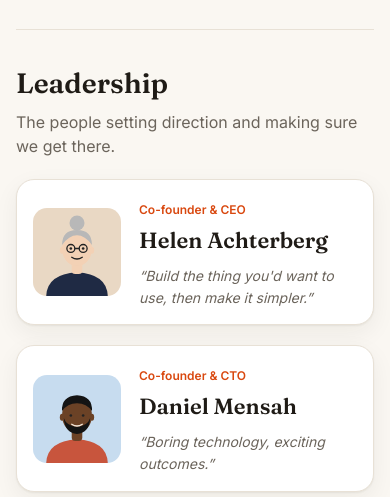
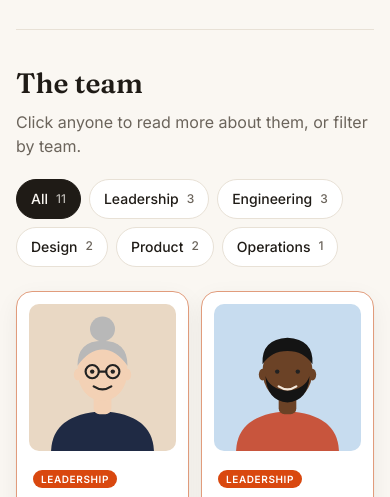
Before and after one commit to nadsella/team-page, a plain HTML site: page index.html in a window 390 px wide. Shown: the part 347-844 px from the top of the page. Drawn offline with Linux system fonts and the light colour scheme.

Commit message:
Fold leadership into the team grid with a Leadership filter

```diff
--- a/app.js
+++ b/app.js
@@ -1,58 +1,47 @@
 const grid = document.getElementById("grid");
 const filters = document.getElementById("filters");
 const dlg = document.getElementById("profile");
-const leadersEl = document.getElementById("leaders");
-const LEADERS = TEAM.filter(p => p.leader);
-const STAFF = TEAM.filter(p => !p.leader);
-const teams = ["All", ...new Set(STAFF.map(p => p.team))];
+
+// Leaders first, then everyone else in their original order.
+const PEOPLE = [...TEAM.filter(p => p.leader), ...TEAM.filter(p => !p.leader)];
+const teams = ["All", ...new Set(PEOPLE.map(p => p.team))];
+let active = "All";
 
 document.getElementById("stat-people").textContent = TEAM.length;
-document.getElementById("stat-teams").textContent = teams.length - 1;
+document.getElementById("stat-teams").textContent = new Set(TEAM.filter(p => !p.leader).map(p => p.team)).size;
 document.getElementById("stat-cities").textContent = new Set(TEAM.map(p => p.location).filter(l => l !== "Remote")).size;
-
-function renderLeaders() {
-  leadersEl.innerHTML = LEADERS.map(p => `
-    <button class="leader" data-i="${TEAM.indexOf(p)}">
-      <img src="images/${p.img}.svg" alt="Portrait of ${p.name}" width="200" height="200">
-      <span class="leader-text">
-        <span class="tag">${p.role}</span>
-        <h3>${p.name}</h3>
-        <q>${p.quote}</q>
-      </span>
-    </button>`).join("");
-}
-let active = "All";
 
 function renderFilters() {
   filters.innerHTML = teams.map(t => {
-    const n = t === "All" ? STAFF.length : STAFF.filter(p => p.team === t).length;
+    const n = t === "All" ? PEOPLE.length : PEOPLE.filter(p => p.team === t).length;
     return `<button class="chip${t === active ? " on" : ""}" data-team="${t}" aria-pressed="${t === active}">${t}<span>${n}</span></button>`;
   }).join("");
 }
 function renderGrid() {
-  const list = active === "All" ? STAFF : STAFF.filter(p => p.team === active);
+  const list = active === "All" ? PEOPLE : PEOPLE.filter(p => p.team === active);
   grid.innerHTML = list.map((p, i) => `
-    <button class="card" data-i="${TEAM.indexOf(p)}" style="--d:${i * 50}ms">
+    <button class="card${p.leader ? " is-leader" : ""}" data-i="${TEAM.indexOf(p)}" style="--d:${i * 50}ms">
       <img src="images/${p.img}.svg" alt="Portrait of ${p.name}" loading="lazy" width="200" height="200">
-      <span class="tag">${p.team}</span>
+      ${p.leader ? '<span class="badge">Leadership</span>' : `<span class="tag">${p.team}</span>`}
       <h3>${p.name}</h3>
       <p>${p.role}</p>
     </button>`).join("");
 }
 filters.addEventListener("click", e => {
   const b = e.target.closest("[data-team]"); if (!b) return;
-  active = b.dataset.team; renderLeaders(); renderFilters(); renderGrid();
+  active = b.dataset.team; renderFilters(); renderGrid();
 });
-function openProfile(e) {
+grid.addEventListener("click", e => {
   const c = e.target.closest("[data-i]"); if (!c) return;
   const p = TEAM[c.dataset.i];
   document.getElementById("p-img").src = `images/${p.img}.svg`;
   document.getElementById("p-img").alt = `Portrait of ${p.name}`;
   for (const [id, v] of [["p-team", p.team], ["p-name", p.name], ["p-role", p.role], ["p-bio", p.bio], ["p-loc", p.location], ["p-joined", p.joined], ["p-fun", p.fun]])
     document.getElementById(id).textContent = v;
+  const q = document.getElementById("p-quote");
+  q.textContent = p.quote ? `“${p.quote}”` : "";
+  q.hidden = !p.quote;
   dlg.showModal();
-}
-grid.addEventListener("click", openProfile);
-leadersEl.addEventListener("click", openProfile);
+});
 dlg.addEventListener("click", e => { if (e.target === dlg || e.target.hasAttribute("data-close")) dlg.close(); });
-renderLeaders(); renderFilters(); renderGrid();
+renderFilters(); renderGrid();
--- a/index.html
+++ b/index.html
@@ -23,17 +23,9 @@
 </header>
 
 <main>
-  <section class="leadership" aria-labelledby="leadership-title">
-    <div class="section-head">
-      <h2 id="leadership-title">Leadership</h2>
-      <p>The people setting direction and making sure we get there.</p>
-    </div>
-    <div class="leaders" id="leaders"></div>
-  </section>
-
   <div class="section-head">
     <h2>The team</h2>
-    <p>Click anyone to read more about them.</p>
+    <p>Click anyone to read more about them, or filter by team.</p>
   </div>
   <nav class="filters" aria-label="Filter by team" id="filters"></nav>
   <section class="grid" id="grid" aria-live="polite"></section>
@@ -48,6 +40,7 @@
       <h2 id="p-name"></h2>
       <p class="role" id="p-role"></p>
       <p id="p-bio"></p>
+      <blockquote id="p-quote" hidden></blockquote>
       <dl>
         <div><dt>Based in</dt><dd id="p-loc"></dd></div>
         <div><dt>Joined</dt><dd id="p-joined"></dd></div>
--- a/style.css
+++ b/style.css
@@ -18,15 +18,6 @@ main { max-width: 1100px; margin: 0 auto; padding: 0 16px 64px; }
 .section-head { border-top: 1px solid var(--line); padding-top: 32px; margin-bottom: 20px; }
 .section-head h2 { font-family: Fraunces, Georgia, serif; font-weight: 600; font-size: 28px; margin: 0 0 4px; }
 .section-head p { color: var(--muted); margin: 0; }
-.leadership { margin-bottom: 56px; }
-.leaders { display: grid; grid-template-columns: repeat(auto-fit, minmax(300px, 1fr)); gap: 20px; }
-.leader { font: inherit; color: inherit; text-align: left; display: flex; gap: 18px; align-items: center; background: var(--surface); border: 1px solid var(--line); border-radius: 18px; padding: 16px; cursor: pointer; box-shadow: var(--shadow); transition: transform .2s ease; }
-.leader:hover, .leader:focus-visible { transform: translateY(-4px); outline: none; }
-.leader:focus-visible { box-shadow: 0 0 0 3px var(--accent); }
-.leader img { width: 120px; height: 120px; border-radius: 14px; flex: none; }
-.leader .tag { margin: 0; }
-.leader h3 { font-family: Fraunces, Georgia, serif; font-size: 22px; margin: 2px 0 8px; }
-.leader q { display: block; color: var(--muted); font-size: 14px; font-style: italic; }
 .filters { display: flex; flex-wrap: wrap; gap: 8px; padding: 0 0 24px; }
 .chip { font: inherit; font-size: 14px; font-weight: 500; color: var(--text); background: var(--surface); border: 1px solid var(--line); border-radius: 999px; padding: 8px 14px; cursor: pointer; display: inline-flex; gap: 8px; align-items: center; }
 .chip span { color: var(--muted); font-size: 12px; }
@@ -51,6 +42,9 @@ dialog::backdrop { background: rgba(20,16,12,.55); backdrop-filter: blur(3px); }
 dl { display: flex; gap: 32px; margin: 16px 0; }
 dt { font-size: 12px; color: var(--muted); text-transform: uppercase; letter-spacing: .06em; }
 dd { margin: 0; font-weight: 500; }
+.card.is-leader { border-color: color-mix(in srgb, var(--accent) 45%, var(--line)); }
+.badge { display: inline-block; margin: 0 4px; font-size: 10px; line-height: 16px; font-weight: 600; text-transform: uppercase; letter-spacing: .06em; color: var(--accent-ink); background: var(--accent); border-radius: 999px; padding: 1px 8px; }
+blockquote { margin: 0 0 16px; padding-left: 14px; border-left: 3px solid var(--accent); color: var(--muted); font-style: italic; }
 .fun { background: var(--bg); border-radius: 10px; padding: 10px 14px; font-size: 14px; }
 .fun span:first-child { font-weight: 600; color: var(--accent); margin-right: 6px; }
 .close { position: absolute; top: 10px; right: 14px; font-size: 28px; background: none; border: 0; color: var(--muted); cursor: pointer; }
@@ -59,8 +53,6 @@ footer a { color: inherit; }
 @media (max-width: 600px) {
   .hero { padding-top: 48px; }
   .grid { grid-template-columns: repeat(2, 1fr); gap: 12px; }
-  .leaders { grid-template-columns: 1fr; }
-  .leader img { width: 88px; height: 88px; }
   .card h3 { font-size: 15px; }
   .profile-body { grid-template-columns: 1fr; padding: 20px; }
   .profile-body img { max-width: 180px; }
```
